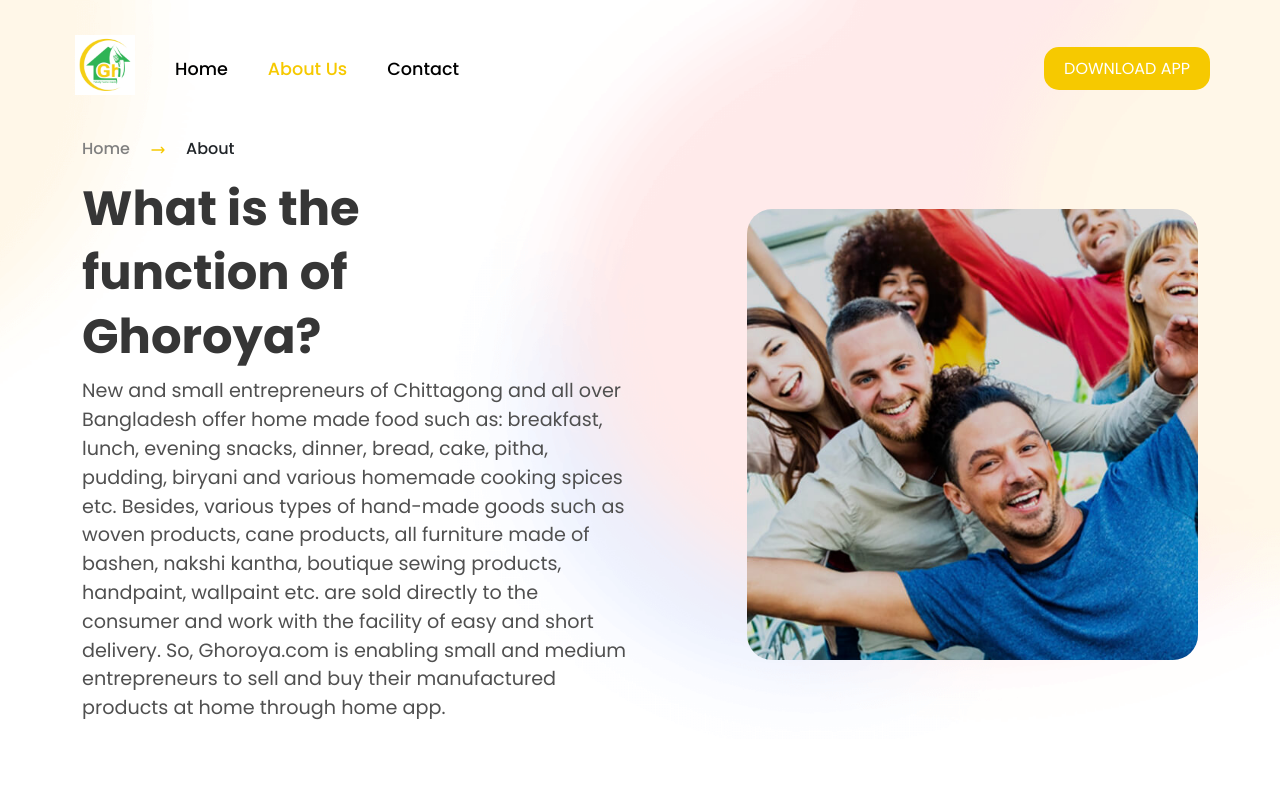
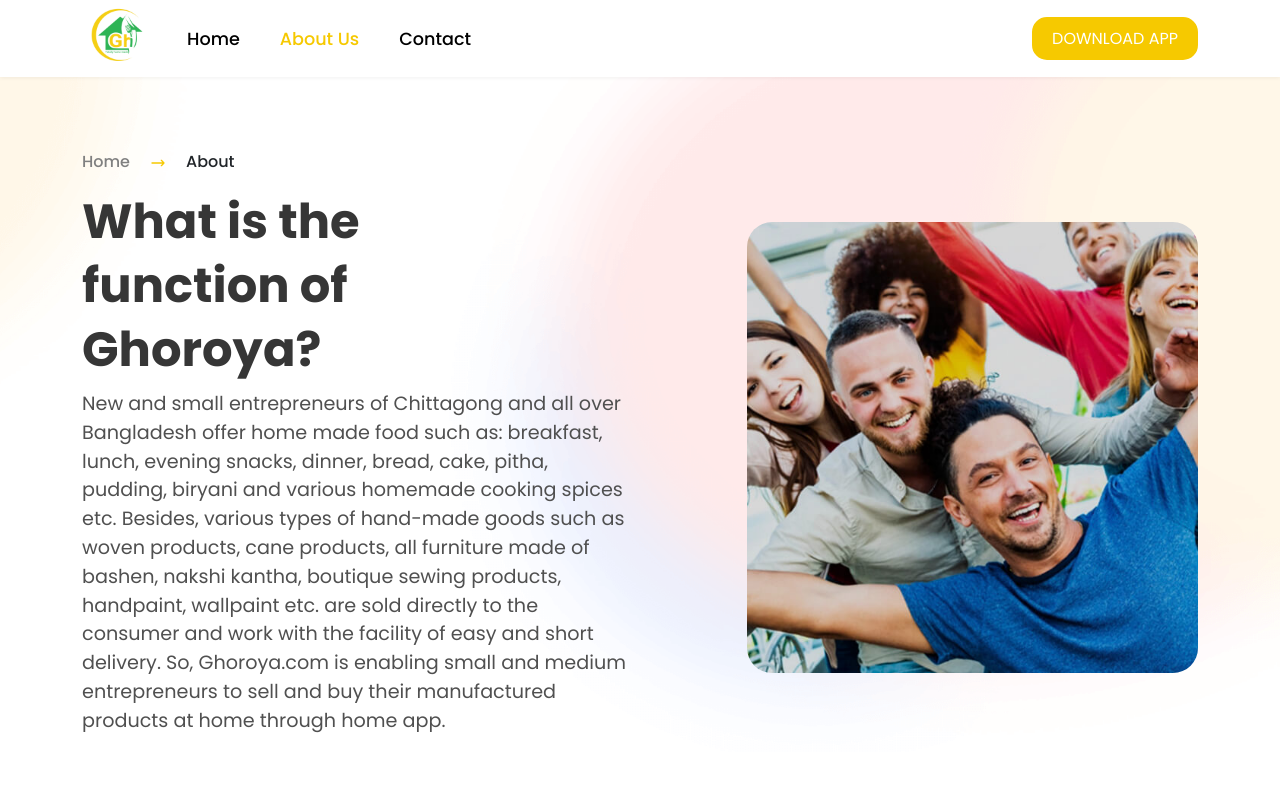
Before and after one commit to mdtaju/ghoroya, a Next.js app: page /about in a window 1280 px wide. Shown: the top 800 px of the page. Built offline with nearby package versions, Linux system fonts and the light colour scheme.

Commit message:
navbar sticky

```diff
--- a/component/Layout.jsx
+++ b/component/Layout.jsx
@@ -1,9 +1,11 @@
 import React from 'react';
 import Footer from './Footer';
+import MainNav from './MainNav';
 
 const Layout = ({children}) => {
       return (
             <>
+                  <MainNav />
                   <>
                         {children}
                   </>
--- a/component/Nav.jsx
+++ b/component/Nav.jsx
@@ -17,7 +17,8 @@
             color: '#f6c900'
       }
       return (
-            <nav className={`container ${styles.navbar}`}>
+            <nav className={`${styles.navbar_main_container}`}>
+                  <div className={`container ${styles.navbar}`}>
                         <ul>
                               <li>
                                     <Image src={Logo} alt='logo' width={60} height={60} />
@@ -40,6 +41,7 @@
                                     <button className={`button button_2`}>download app</button>
                               </a>
                         </div>
+                  </div>
             </nav>
       );
 };
--- a/component/Slider.jsx
+++ b/component/Slider.jsx
@@ -2,12 +2,10 @@
 import React from 'react';
 import ImgRes from '../public/Images/food-thre-burger.png';
 import styles from '../styles/Slider/Slider.module.css';
-import MainNav from './MainNav';
 
 const Slider = () => {
       return (
             <section style={{paddingBottom:'100px'}} className={styles.slider_container}>
-                  <MainNav />
                   <div className="container">
                         <div className='row align-items-center justify-content-between'>
                               <div className='col-lg-7' data-aos="fade-up" data-aos-delay="200" data-aos-duration="300">
--- a/component/SliderAbout.jsx
+++ b/component/SliderAbout.jsx
@@ -4,12 +4,10 @@
 import { HiOutlineArrowNarrowRight } from 'react-icons/hi';
 import ImgRes from '../public/Images/photo-9.jpg';
 import styles from '../styles/Slider/Slider.module.css';
-import MainNav from './MainNav';
 
 const SliderAbout = () => {
       return (
             <section style={{marginBottom:'100px'}} className={styles.slider_container}>
-                  <MainNav />
                   <div className="container">
                         <div className='row align-items-center justify-content-between'>
                               <div className='col-lg-6' data-aos="fade-up" data-aos-delay="200" data-aos-duration="300">
--- a/component/SliderContact.jsx
+++ b/component/SliderContact.jsx
@@ -5,12 +5,10 @@
 import { MdPermPhoneMsg } from 'react-icons/md';
 import ImgRes from '../public/Images/contacts-1.png';
 import styles from '../styles/Slider/Slider.module.css';
-import MainNav from './MainNav';
 
 const SliderAbout = () => {
       return (
             <section style={{marginBottom:'100px'}} className={styles.slider_container}>
-                  <MainNav />
                   <div className="container">
                         <div className='row align-items-center'>
                               <div className='col-lg-7' data-aos="fade-up" data-aos-delay="200" data-aos-duration="300">
--- a/pages/index.js
+++ b/pages/index.js
@@ -14,8 +14,8 @@
         <meta name="description" content="Generated by create next app" />
         <link rel="icon" href="/favicon.ico" />
       </Head>
-      <Slider />
       <Layout>
+        <Slider />
         <HowItWork />
         <HomeAppScreen />
         <FoodOrder />
--- a/styles/NavBar/NavBar.module.css
+++ b/styles/NavBar/NavBar.module.css
@@ -1,9 +1,20 @@
+.navbar_main_container {
+  position: fixed;
+  top: 0;
+  width: 100%;
+  height: auto;
+  -webkit-backface-visibility: hidden;
+  backface-visibility: hidden;
+  box-shadow: 0 1px 4px rgba(0, 0, 0, 0.06);
+  z-index: 999;
+  background-color: #fff;
+}
+
 .navbar {
   background: transparent;
   display: flex;
   align-items: center;
   justify-content: space-between;
-  padding: 30px 0px;
 }
 
 .navbar ul {
@@ -44,8 +55,14 @@
 .mobileNav_container {
   background-color: var(--primaryOrange);
   padding: 10px 0px;
-  margin-bottom: 20px;
   box-shadow: -1px 15px 26px -4px rgba(161, 151, 151, 0.15);
+  position: fixed;
+  top: 0;
+  width: 100%;
+  height: auto;
+  -webkit-backface-visibility: hidden;
+          backface-visibility: hidden;
+  z-index: 999;
 }
 
 .mobileNav_inner_container {
--- a/styles/NavBar/NavBar.module.scss
+++ b/styles/NavBar/NavBar.module.scss
@@ -1,9 +1,20 @@
+.navbar_main_container {
+  position: fixed;
+  top: 0;
+  width: 100%;
+  height: auto;
+  -webkit-backface-visibility: hidden;
+  backface-visibility: hidden;
+  box-shadow: 0 1px 4px rgb(0 0 0 / 6%);
+  z-index: 999;
+  background-color: #fff;
+}
 .navbar {
   background: transparent;
   display: flex;
   align-items: center;
   justify-content: space-between;
-  padding: 30px 0px;
+  // padding: 7px 0px;
 }
 .navbar ul {
   padding: 0;
@@ -43,8 +54,14 @@
 .mobileNav_container {
   background-color: var(--primaryOrange);
   padding: 10px 0px;
-  margin-bottom: 20px;
+  // margin-bottom: 20px;
   box-shadow: -1px 15px 26px -4px rgb(161 151 151 / 15%);
+  position: fixed;
+  top: 0;
+  width: 100%;
+  height: auto;
+  backface-visibility: hidden;
+  z-index: 999;
 }
 .mobileNav_inner_container {
   display: flex;
--- a/styles/Slider/Slider.module.css
+++ b/styles/Slider/Slider.module.css
@@ -3,11 +3,17 @@
   background-position: center;
   background-size: cover;
   background-repeat: no-repeat;
+  padding-top: 150px;
 }
 
 @media (max-width: 1400px) {
   .home_slider_restaurant h1 {
     width: 82%;
+  }
+}
+@media (max-width: 768px) {
+  .slider_container {
+    padding-top: 120px;
   }
 }
 .home_slider_restaurant ul {
--- a/styles/Slider/Slider.module.scss
+++ b/styles/Slider/Slider.module.scss
@@ -3,11 +3,17 @@
   background-position: center;
   background-size: cover;
   background-repeat: no-repeat;
+  padding-top: 150px;
 }
 
 @media (max-width: 1400px) {
   .home_slider_restaurant h1 {
     width: 82%;
+  }
+}
+@media (max-width: 768px) {
+  .slider_container {
+    padding-top: 120px;
   }
 }
 .home_slider_restaurant {
```
Also changed, not shown: 2 other files (tests, documents, lock files or other folders). Lines whose indentation alone changed are shown as unchanged.
